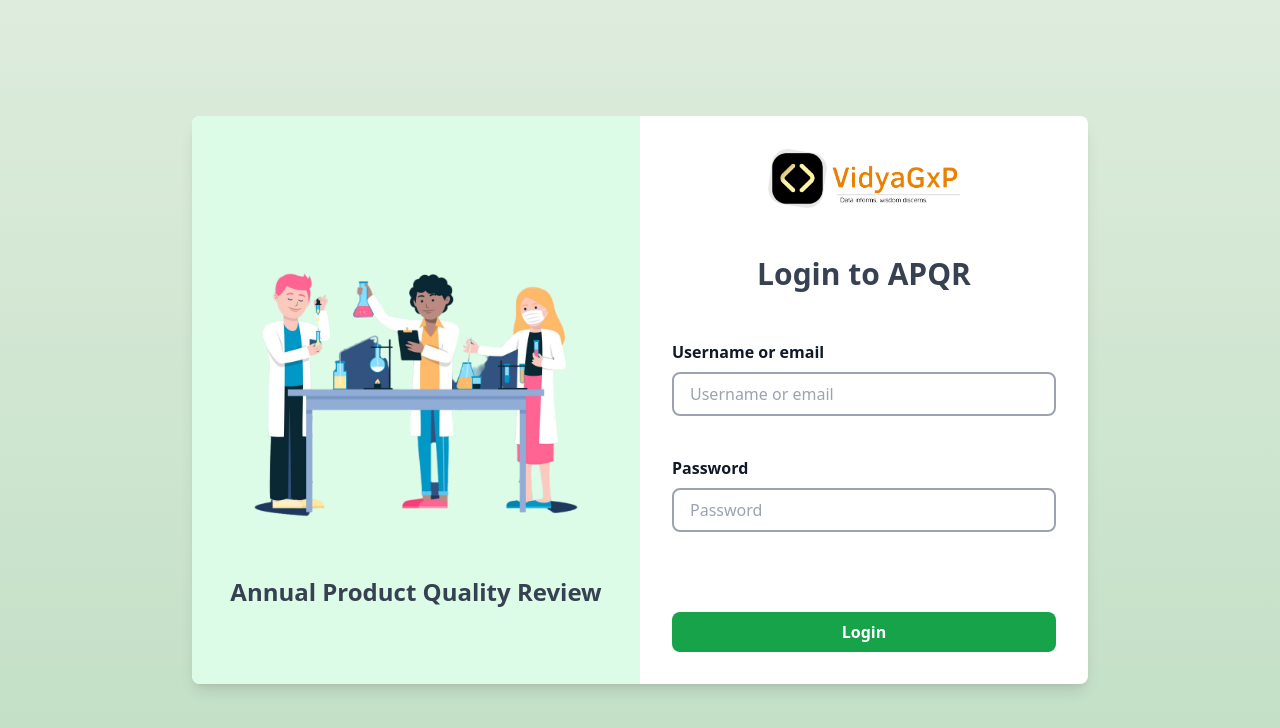
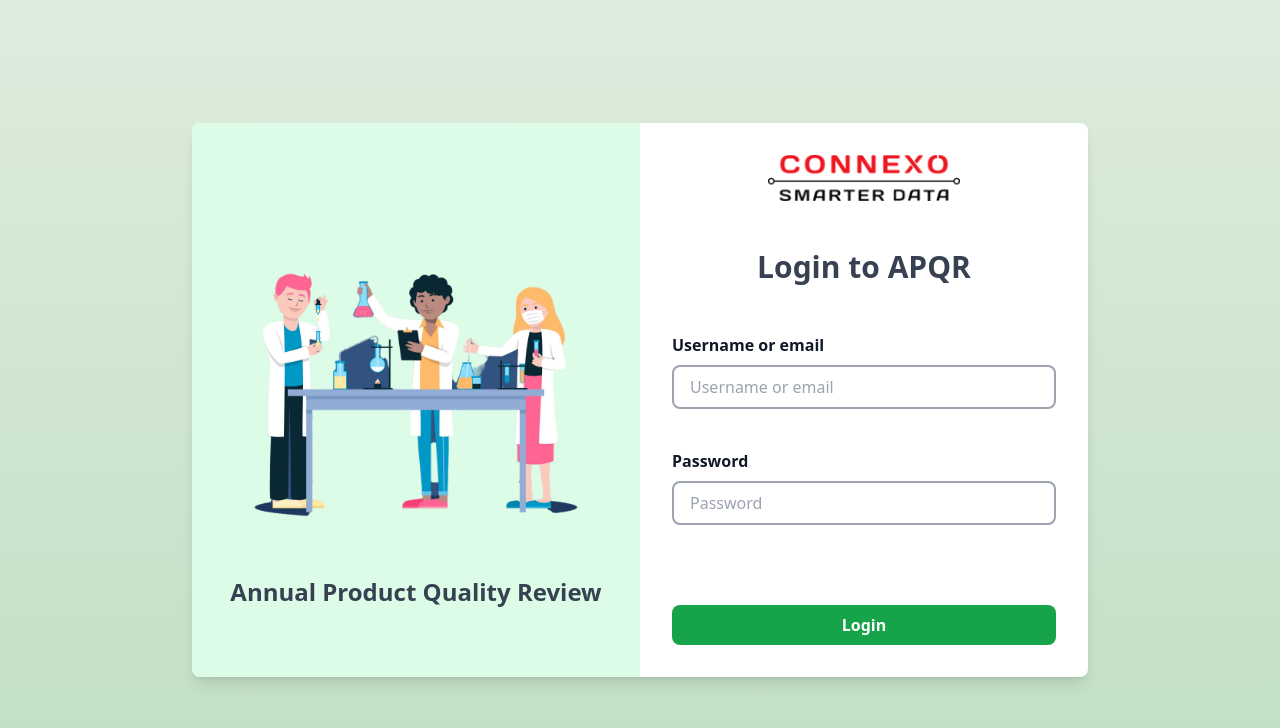
Before and after one commit to vidyagxp0/APQR--annual-product-quality-review, a React (Vite) app in the folder frontEnd/: page / in a window 1280 px wide. Shown: the top 728 px of the page. Built offline with nearby package versions, Linux system fonts and the light colour scheme; a web font is replaced by a local one.

Commit message:
remove logi

```diff
--- a/frontEnd/src/pages/Login.jsx
+++ b/frontEnd/src/pages/Login.jsx
@@ -30,8 +30,8 @@ export default function Login() {
         </div>
 
         <div className="w-1/2 p-8">
-          <img src="./gxplogo.png" alt="gxp logo" className=" mx-24 w-1/2 " />
-          {/* <img src="./connexoL.png" alt="gxp logo" className=" mx-24 w-1/2 " /> */}
+          {/* <img src="./gxplogo.png" alt="gxp logo" className=" mx-24 w-1/2 " /> */}
+          <img src="./connexoL.png" alt="gxp logo" className=" mx-24 w-1/2 " />
           <h2 className="text-3xl font-bold text-gray-700 mb-8 text-center mt-12 ">
             Login to APQR
           </h2>
```
